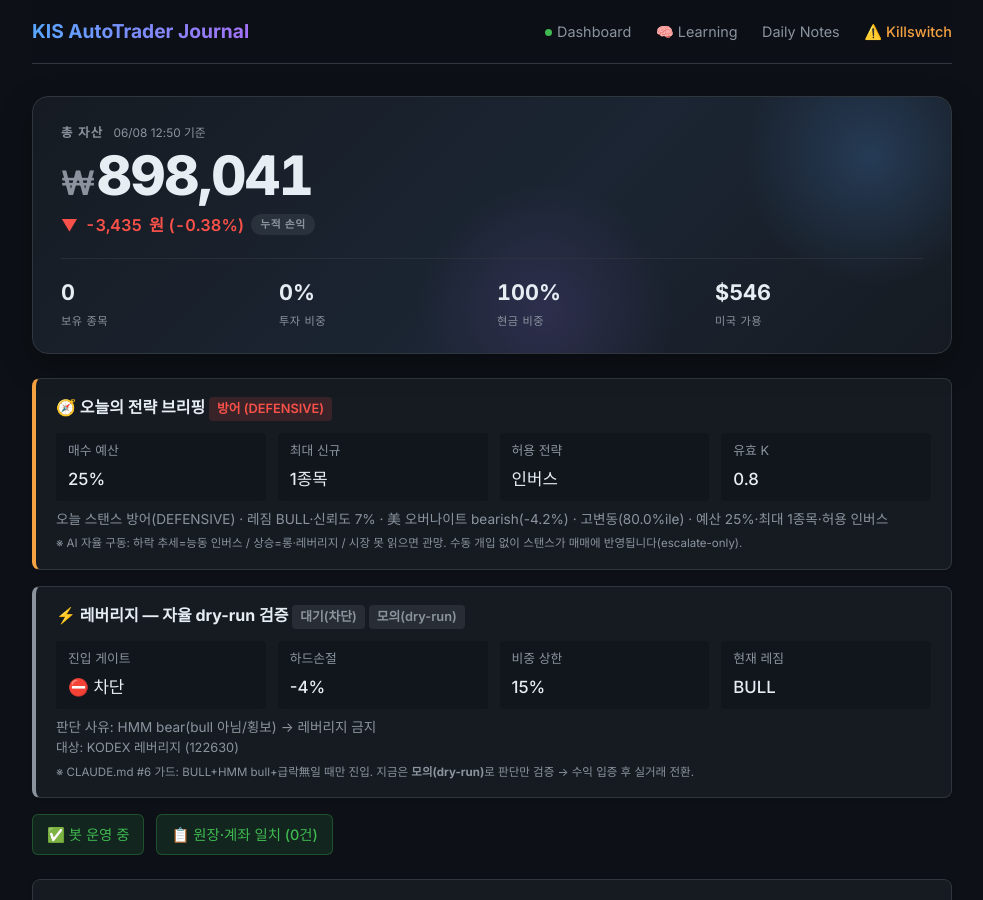
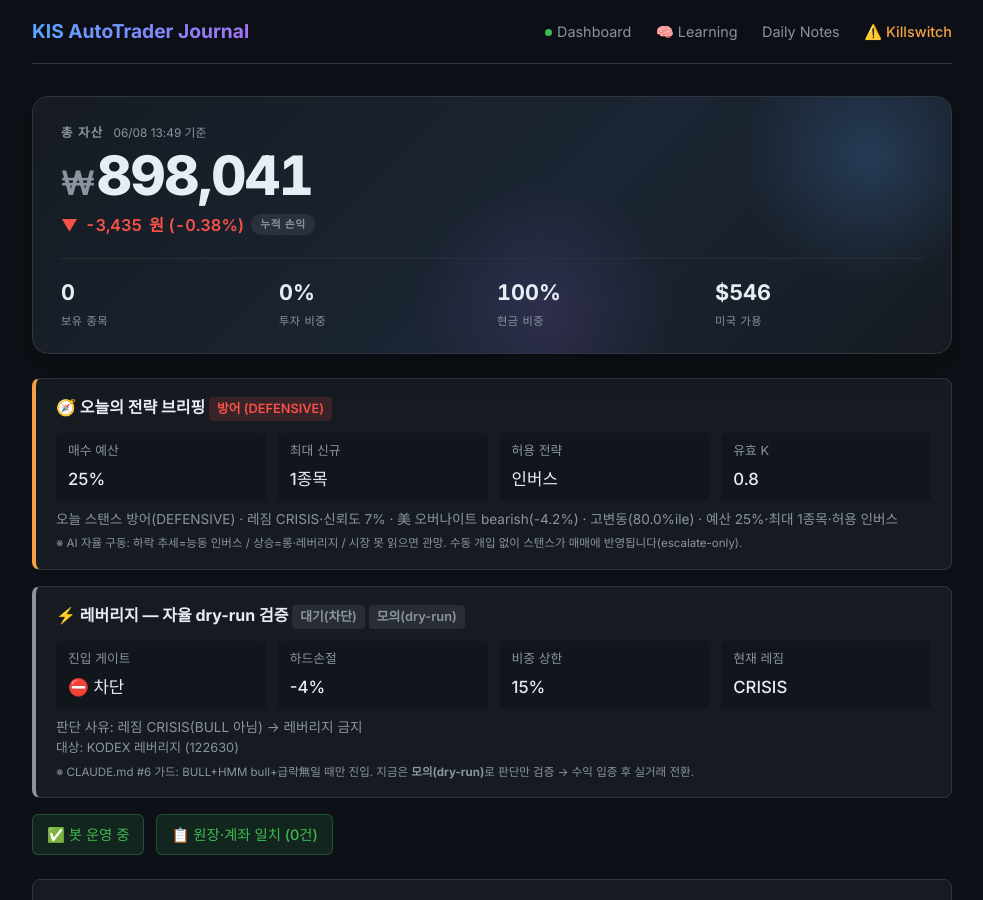
Before and after one commit to BudongJW/kis-trading-journal, a Jekyll site: the page built from index.html, in a window 1280 px wide and 900 px high. Shown: the whole window, without its empty margins (148-1131 px from the left). Built offline with Jekyll 4.4.1, drawn with Linux system fonts in a browser that asks for light colours; nearby versions of some CDN libraries; some of the changed lines change nothing that is shown; some of the changed text lies outside the part shown.

Commit message:
auto: portfolio update 13:49

```diff
--- a/_data/portfolio.json
+++ b/_data/portfolio.json
@@ -1,5 +1,5 @@
 {
-  "updated_at": "2026-06-08T12:50:24.507594",
+  "updated_at": "2026-06-08T13:49:11.241345",
   "initial_capital": 500000,
   "cash": 726981,
   "holdings": [],
@@ -225,18 +225,7 @@
     "avg_loss_pct": -6.15,
     "total_return_pct": -0.69
   },
-  "r_summary": {
-    "total_trades": 2,
-    "avg_r": -3.56,
-    "median_r": -3.0,
-    "win_rate": 0.0,
-    "avg_win_r": 0,
-    "avg_loss_r": -3.56,
-    "expectancy_r": -3.56,
-    "best_r": -3.0,
-    "worst_r": -4.13,
-    "last_updated": "2026-06-08 12:50"
-  },
+  "r_summary": {},
   "daily_history": [
     {
       "date": "2026-05-12",
@@ -550,8 +539,15 @@
     "trained": false
   },
   "bear_strategy": {
-    "regime": "BULL",
-    "enabled": false
+    "enabled": true,
+    "regime": "CRISIS",
+    "confidence": 0.65,
+    "sma_ratio": 0.7054,
+    "canary_bad": 1,
+    "canary_scores": {
+      "195930": 0.6683,
+      "132030": -1.3667
+    }
   },
   "us_session": {
     "enabled": true,
@@ -820,9 +816,9 @@
     "size_mult": 0.4,
     "k_effective": 0.8,
     "allow_summary": "인버스",
-    "briefing": "오늘 스탠스 방어(DEFENSIVE) · 레짐 BULL·신뢰도 7% · 美 오버나이트 bearish(-4.2%) · 고변동(80.0%ile) · 예산 25%·최대 1종목·허용 인버스",
+    "briefing": "오늘 스탠스 방어(DEFENSIVE) · 레짐 CRISIS·신뢰도 7% · 美 오버나이트 bearish(-4.2%) · 고변동(80.0%ile) · 예산 25%·최대 1종목·허용 인버스",
     "signals": {
-      "regime": "BULL",
+      "regime": "CRISIS",
       "confidence": 0.07,
       "direction": "bearish",
       "nasdaq_change": -4.18,
@@ -835,10 +831,10 @@
     "enabled": true,
     "dry_run": true,
     "gate_allowed": false,
-    "gate_reason": "HMM bear(bull 아님/횡보) → 레버리지 금지",
+    "gate_reason": "레짐 CRISIS(BULL 아님) → 레버리지 금지",
     "hard_stop_pct": 0.04,
     "max_weight": 0.15,
-    "regime": "BULL",
+    "regime": "CRISIS",
     "hmm_state": "bear",
     "hmm_confidence": 0.999,
     "universe": [
```
